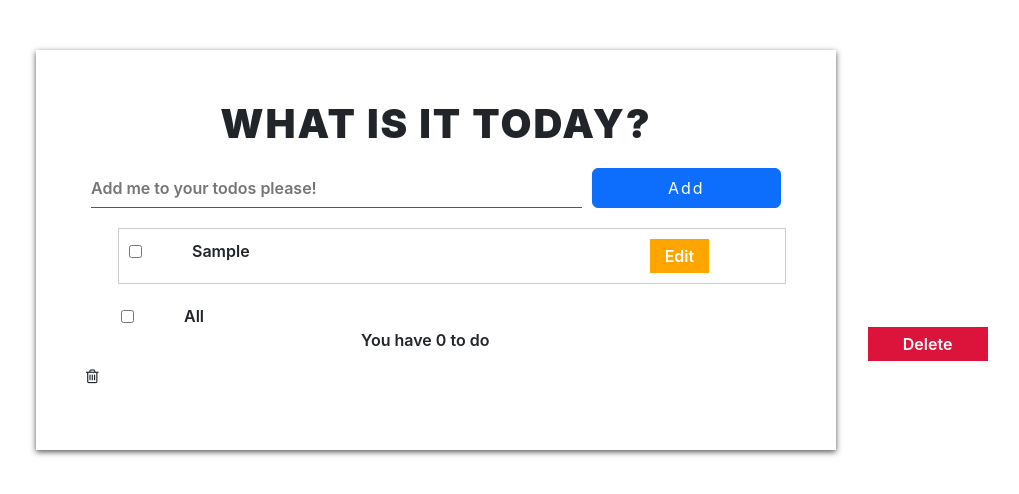
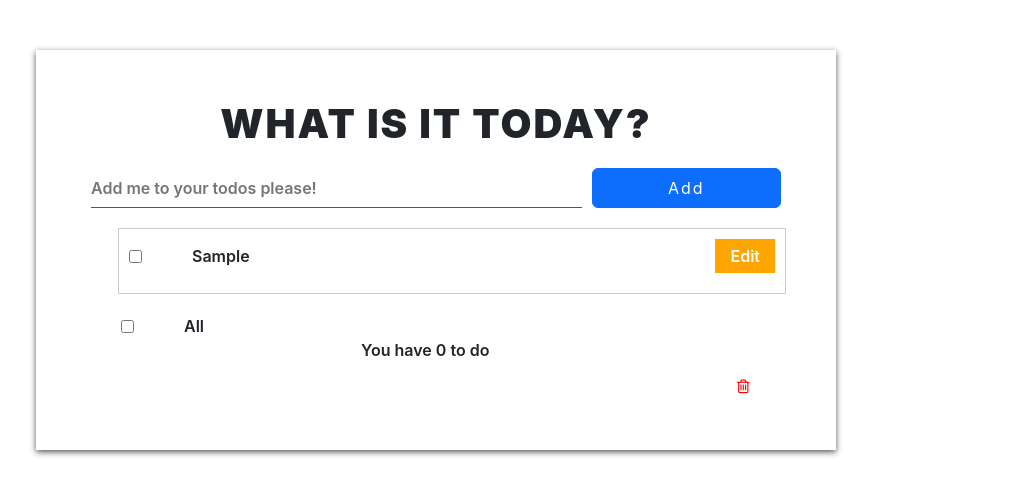
Before and after one commit to achrafelayedi/React-best-todolist, a React (Create React App) app: page / in a window 1280 px wide. Both pictures are taken after typing "Sample" into the empty fields and a click on the button "Add". Shown: the top 494 px of the page, without its empty margins (204-1223 px from the left). Built offline with nearby package versions, Linux system fonts and the light colour scheme.

Commit message:
handle Edit Todo

```diff
--- a/src/App.css
+++ b/src/App.css
@@ -47,6 +47,7 @@ ul li{
   border: 1px solid #ccc;
   margin: 10px 0;
   padding: 10px;
+  display: flex;
   padding-bottom: 20px;
   justify-content: space-between;
   align-items: center;
@@ -71,9 +72,8 @@ ul li button,
   color: white;
   background-color: orange;
   padding: 5px 15px;
-  margin-left: 400px;
+  margin-left: 300px;
   cursor: pointer;
-  position: absolute;
 }
 
 ul li button:disabled {
@@ -93,9 +93,10 @@ label {
 }
 
 #delete {
+  display: flex;
   width: 120px;
   position: absolute;
-  margin-left: 62%;
+  margin-left: 31%;
   background-color: crimson;
 }
 
@@ -107,3 +108,11 @@ p {
   margin-left: 35px;
   position: flex;
 }
+
+.fa-trash-o {
+  margin-left: 93%;
+  display: flex;
+  position: sticky;
+  cursor: pointer;
+  color: red;
+}
--- a/src/component/Footer.js
+++ b/src/component/Footer.js
@@ -10,10 +10,10 @@ const Footer = () => {
           <p>
             You have 0 to do
           </p>
-        <i class="fa fa-trash-o" aria-hidden="true"></i>
-        <button id='delete'>
+          <span><i className="fa fa-trash-o" aria-hidden="true"></i></span>
+          {/* <button id='delete'>
             Delete
-        </button>
+          </button> */}
       </div>
     )
 }
--- a/src/component/List.js
+++ b/src/component/List.js
@@ -15,6 +15,16 @@ const List = ({todos, setTodos}) => {
         setTodos(newTodos)
        }
 
+    const handleEdit = (id, updateTodo) => {
+        const todoToEdit = [...todos].map( (todo) => {
+            if (todo.id === id) {
+                todo.name = updateTodo
+            }
+            return todo
+        })
+        setTodos(todoToEdit)
+    }
+
     return (
         todos.map( (todo) => {
            return (
@@ -24,6 +34,7 @@ const List = ({todos, setTodos}) => {
                           inputname={todo.name}
                           checked={todo.complete}
                           handleCheckbox={()=>handleCheckbox(todo.id)}
+                          handleEdit={handleEdit}
                 />
             </div>
            )
--- a/src/component/ListItem.js
+++ b/src/component/ListItem.js
@@ -1,13 +1,57 @@
-import React, { Component } from 'react'
+import React, { Component, useState } from 'react'
 
-const ListItem = ({inputname, id, checked, handleCheckbox, onChange}) => {
+const ListItem = ({inputname, id, checked, handleCheckbox, handleEdit}) => {
 
-    /* const styleTextInput = {
-        opacity: show ? "0.5" : "",
-        textDecoration: show ? "line-through" : "none",
-    } */
+    const [editInput, setEditInput] = useState(false)
+    const [updateTodo, setUpdateTodo] = useState(inputname)
 
-    return (
+    const onEdit = () => {
+        setEditInput(true)
+    }
+
+    const onEditSave = () => {
+        setEditInput(false)
+        if (updateTodo) {
+            handleEdit(id, updateTodo)
+        } else {
+            return
+        }
+    }
+
+    if (editInput) {
+
+      return (
+        <ul>
+            <li >
+                <input type="text" value={updateTodo} onChange={(e)=>setUpdateTodo(e.target.value)}
+                />
+                <button disabled={checked} onClick={onEditSave}>
+                    Save
+                </button>
+            </li>
+        </ul>
+      )
+    }
+    else {
+          return(
+            <ul>
+            <li >
+                <label htmlFor={id} className={checked ? "active" : ""}>
+                    <input type="checkbox" id={id}
+                        checked={checked}
+                        onChange={handleCheckbox}
+                    />
+                    {inputname}
+                </label>
+                <button disabled={checked} onClick={onEdit}>
+                    Edit
+                </button>
+            </li>
+            </ul>
+          )
+    }
+
+/*     return (
         <ul>
             <li >
             <label htmlFor={id} className={checked ? "active" : ""}>
@@ -18,12 +62,12 @@ const ListItem = ({inputname, id, checked, handleCheckbox, onChange}) => {
                 />
                 {inputname}
             </label>
-            <button disabled={checked}>
+            <button disabled={checked} onClick={}>
                 Edit
             </button>
             </li>
         </ul>
-    )
+    ) */
 }
 
 export default ListItem
```
Lines whose indentation alone changed are shown as unchanged.
